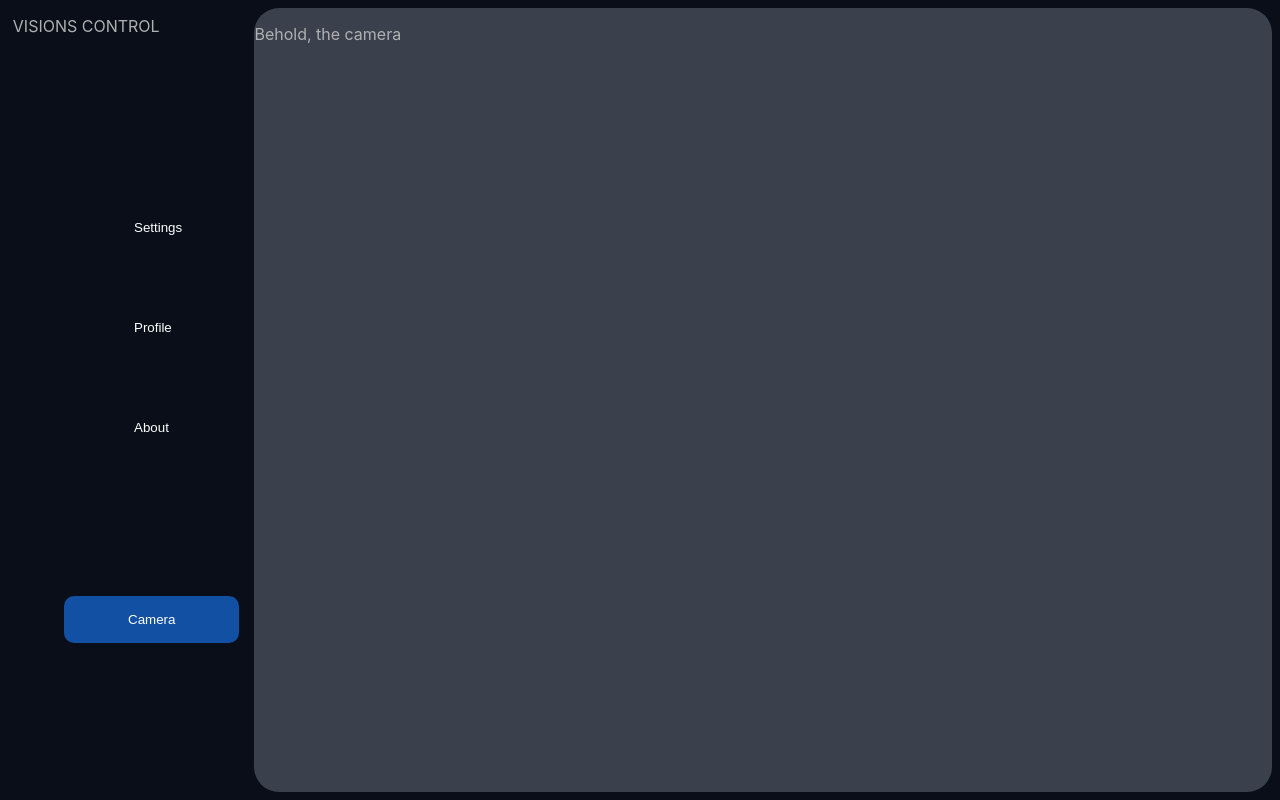
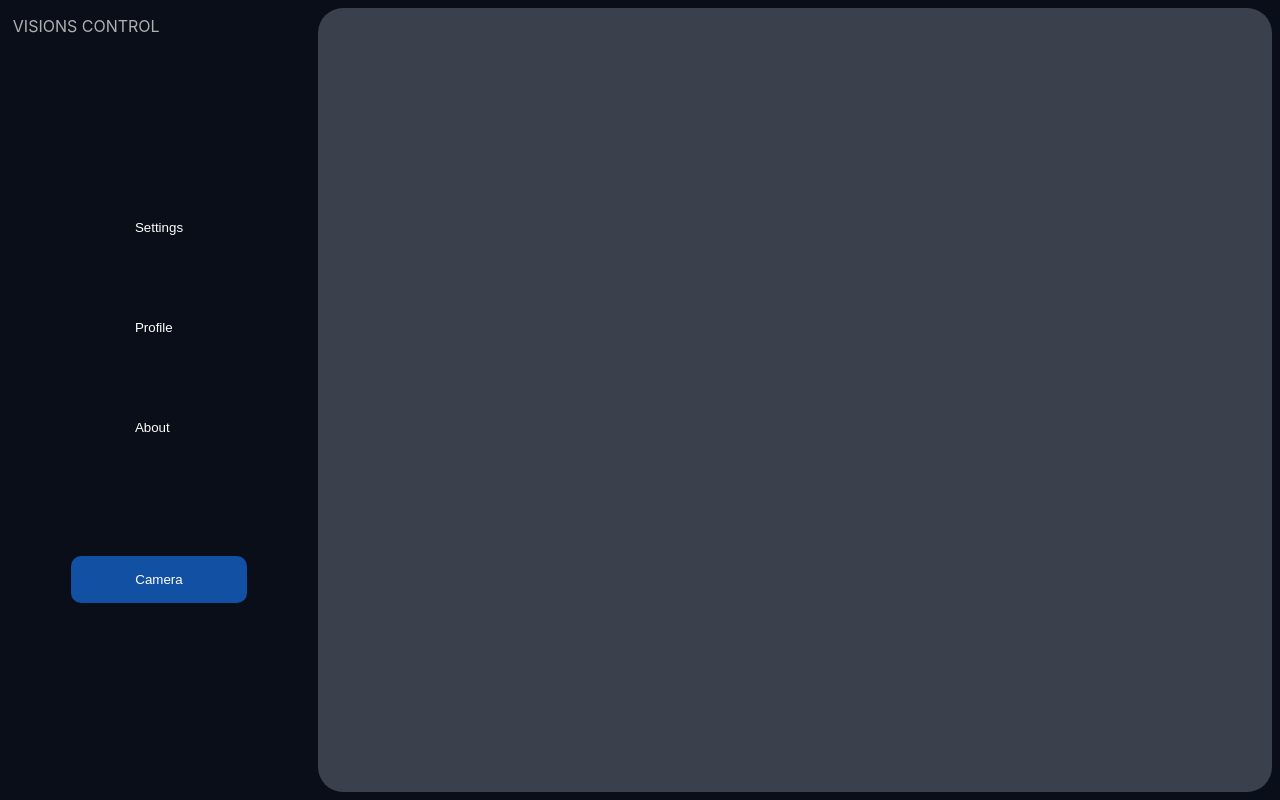
Before and after one commit to aggie-coding-club/Gesture, a React (Create React App) app in the folder front-end/: page / in a window 1280 px wide. Built offline with nearby package versions, Linux system fonts and the light colour scheme.

Commit message:
Fix grid (#13)
* fixed grid issue

* fixed button grid

```diff
--- a/front-end/src/components/MainScreen/CameraOption.js
+++ b/front-end/src/components/MainScreen/CameraOption.js
@@ -6,7 +6,8 @@ export default function CameraOption({btnClick}) {
   }
 
   const btnContainer = {
-    padding: "5vh 0 5vh 5vw",
+
+    padding: "10vh 0 10vh 0"
   }
 
   const btnStyle = {
@@ -17,6 +18,7 @@ export default function CameraOption({btnClick}) {
     overflow: "hidden",
     outline: "none",
     padding: "2vh 5vw",
+    margin: "auto",
     borderRadius: "10px"
   }
 
--- a/front-end/src/components/MainScreen/CameraScreen.js
+++ b/front-end/src/components/MainScreen/CameraScreen.js
@@ -8,7 +8,7 @@ export default function CameraScreen() {
 
   return (
     <div style={camera}>
-      <p>Behold, the camera</p>
+      <p></p>
     </div>
   )
 }
--- a/front-end/src/components/MainScreen/MainLayout.js
+++ b/front-end/src/components/MainScreen/MainLayout.js
@@ -13,13 +13,13 @@ export default function MainLayout({btnClick}) {
   const sideScreen = {
     background: "#090e18",
     color: "#afb0b2",
-    width: "20vw",
+    flex: 1,
     height: "98vh",
 
   }
   const cameraScreen = {
     background: "#3a414d",
-    width: "80vw",
+    flex: 3,
     height: "98vh",
     color: "#afb0b2",
     borderRadius: "25px",
--- a/front-end/src/components/MainScreen/SideBar.js
+++ b/front-end/src/components/MainScreen/SideBar.js
@@ -10,9 +10,24 @@ export default function SideBar({btnClick}) {
     paddingLeft: "1vw"
   }
 
+  const optionWrapper = {
+    display: "flex",
+    flexDirection: "column",
+
+    margin: "10vh 0 10vh 0",
+    alignItems: "center"
+  }
   const optionStyle = {
-    padding: "10vh 0 10vh 10vw",
+    flex: 1,
+
   }
+  const cameraOptionStyle = {
+    flex: 3,
+
+
+  }
+
+
 
 
   return (
@@ -22,13 +37,15 @@ export default function SideBar({btnClick}) {
       <div style={logo}>
         <p>VISIONS CONTROL</p>
       </div>
+      <div style={optionWrapper}>
         <div style={optionStyle}>
           <Options btnClick={btnClick} name={"Settings"}/>
           <Options btnClick={btnClick} name={"Profile"}/>
           <Options btnClick={btnClick} name={"About"}/>
         </div>
-      <div>
+        <div style={cameraOptionStyle}>
           <CameraOption btnClick={btnClick} />
+        </div>
       </div>
 
 
```
Lines whose indentation alone changed are shown as unchanged.
